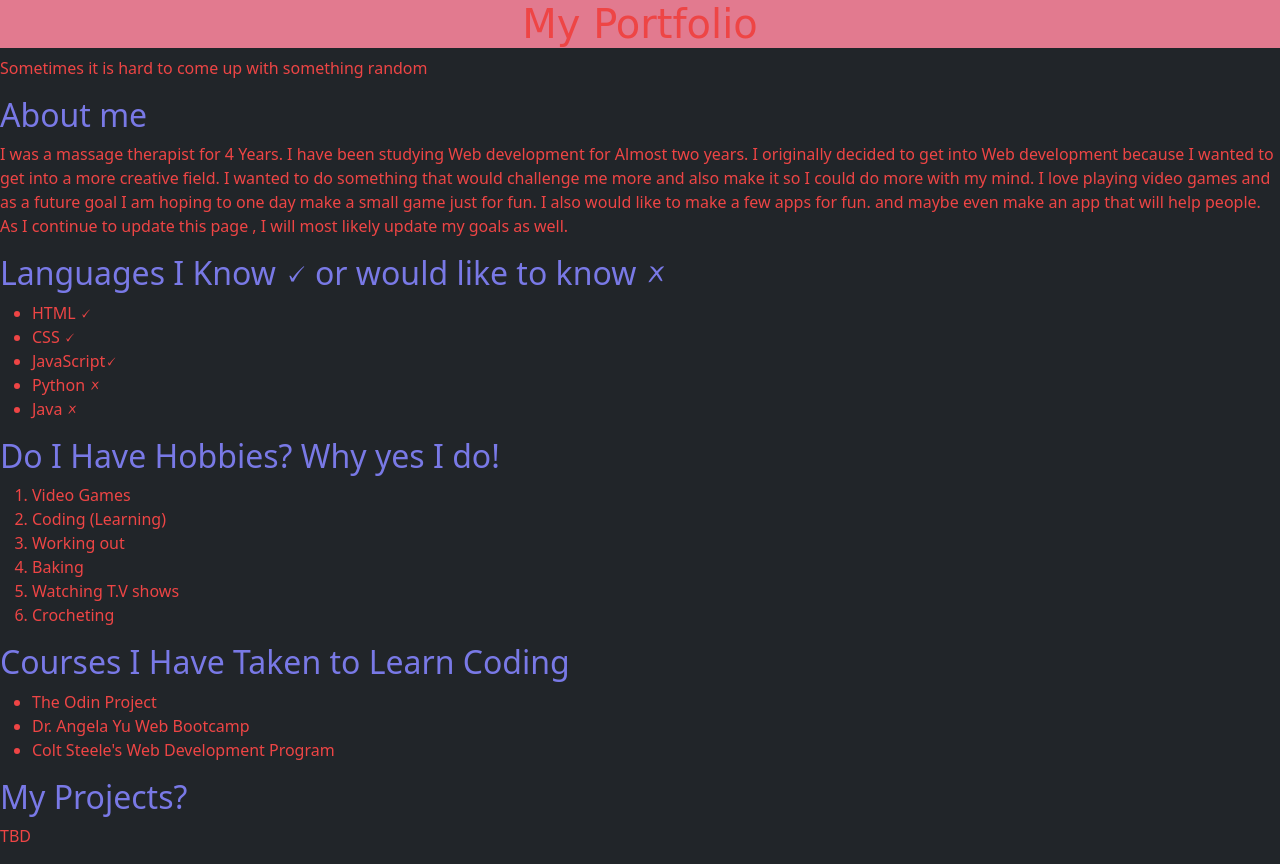
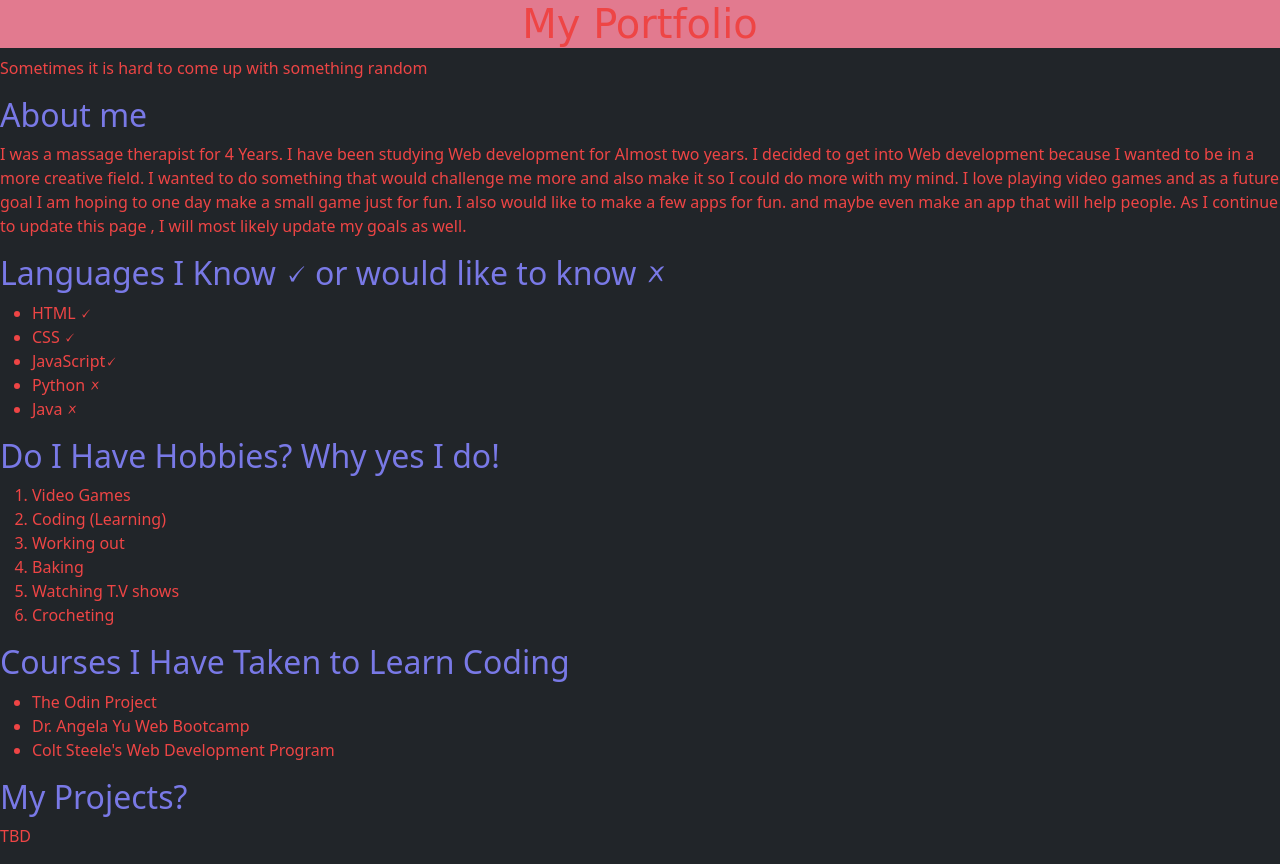
Before and after one commit to TheBlondieCoder/My-Portfolio, a plain HTML site: page index.html in a window 1280 px wide. Drawn offline with nearby package versions, Linux system fonts and the light colour scheme.

Commit message:
making changes4

```diff
--- a/index.html
+++ b/index.html
@@ -21,14 +21,13 @@
 
     <p>
       I was a massage therapist for 4 Years. I have been studying Web
-      development for Almost two years. I originally decided to get into Web
-      development because I wanted to get into a more creative field. I wanted
-      to do something that would challenge me more and also make it so I could
-      do more with my mind. I love playing video games and as a future goal I am
-      hoping to one day make a small game just for fun. I also would like to
-      make a few apps for fun. and maybe even make an app that will help people.
-      As I continue to update this page , I will most likely update my goals as
-      well.
+      development for Almost two years. I decided to get into Web development
+      because I wanted to be in a more creative field. I wanted to do something
+      that would challenge me more and also make it so I could do more with my
+      mind. I love playing video games and as a future goal I am hoping to one
+      day make a small game just for fun. I also would like to make a few apps
+      for fun. and maybe even make an app that will help people. As I continue
+      to update this page , I will most likely update my goals as well.
     </p>
 
     <h2>Languages I Know 🗸 or would like to know 🗴</h2>
```
